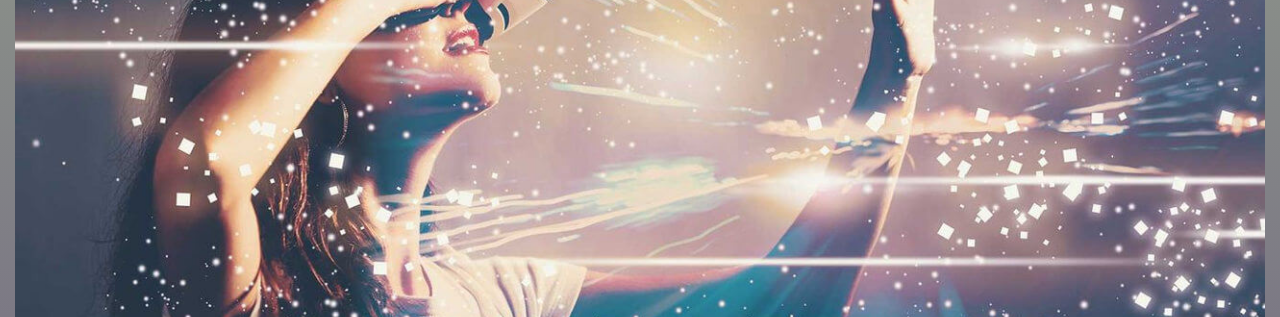
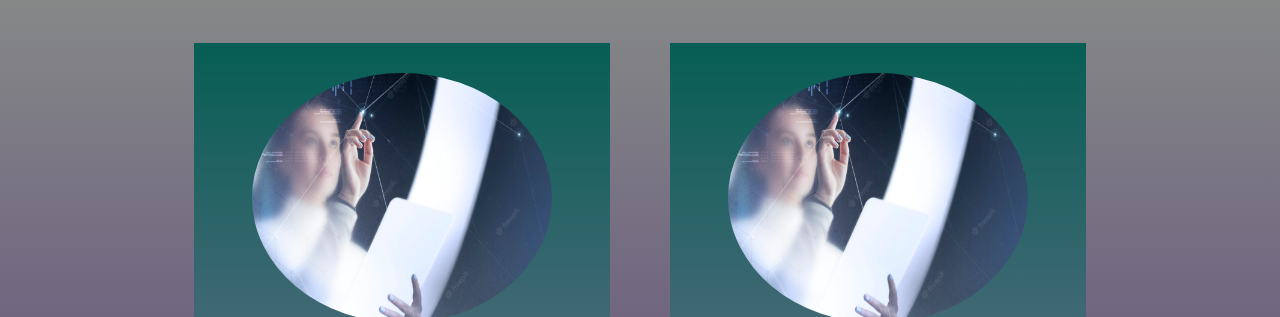
Before and after one commit to andresliev1/tercera-preentrega-andresliev, a plain HTML site: page pages/trabajaconnosotros.html in a window 1280 px wide. Shown: the part 275-592 px from the top of the page. Drawn offline with nearby package versions, Linux system fonts and the light colour scheme.

Commit message:
elimino un section de trabaja con nosotros no me gustaba

```diff
--- a/css/style.css
+++ b/css/style.css
@@ -145,9 +145,6 @@ input {
 }
 /* Aca comienza trabaja con nosotros */
 
-.box_section1 {
-  padding: 15px;
-}
 button {
   background-color: darkslategray;
   border-color: aqua;
--- a/pages/trabajaconnosotros.html
+++ b/pages/trabajaconnosotros.html
@@ -83,13 +83,6 @@
       </nav>
     </header>
     <main class="tmaintcn">
-      <section class="box_section1">
-        <img
-          class="imgtcnsec1 img-fluid"
-          src="../img/futuro-tecnologia.jpg"
-          alt="futuro"
-        />
-      </section>
       <section class="tsection1 row m-0 justify-content-center p-3">
         <h1>SUMATE A NUESTRO EQUIPO</h1>
         <p>Conocé nuestra Cultura y postulate para trabajar con nosotros.</p>
```
